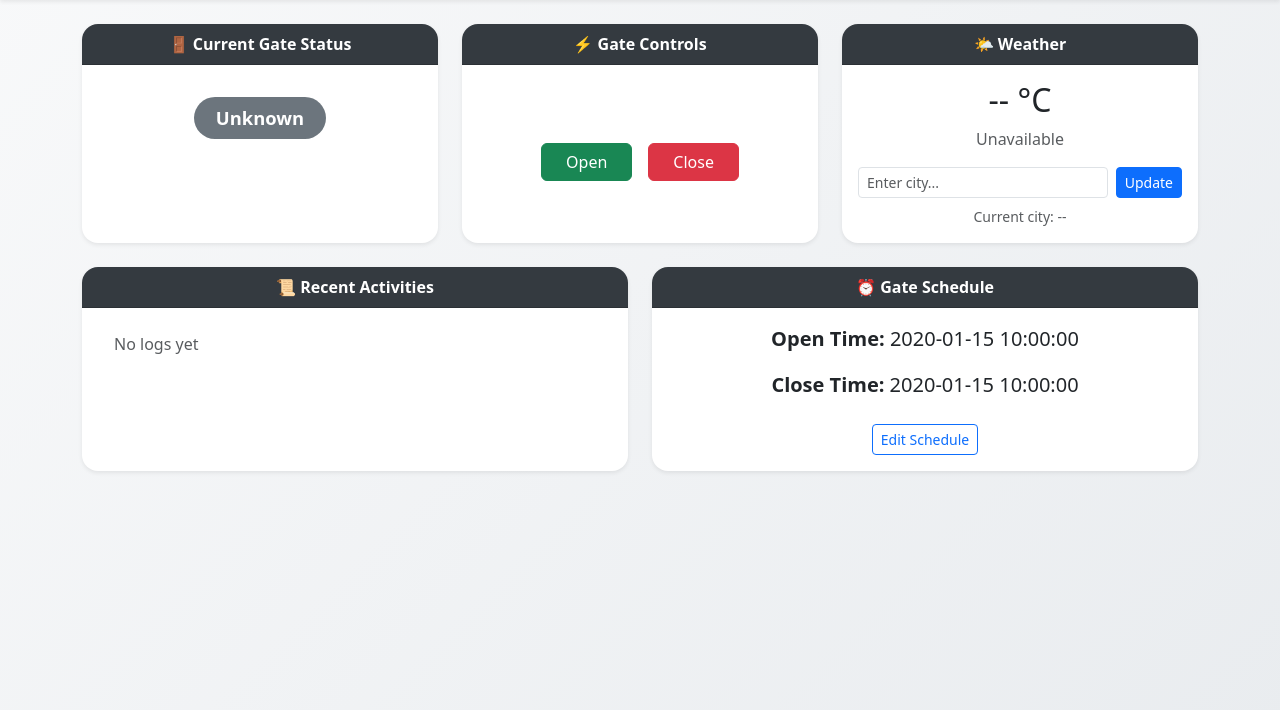
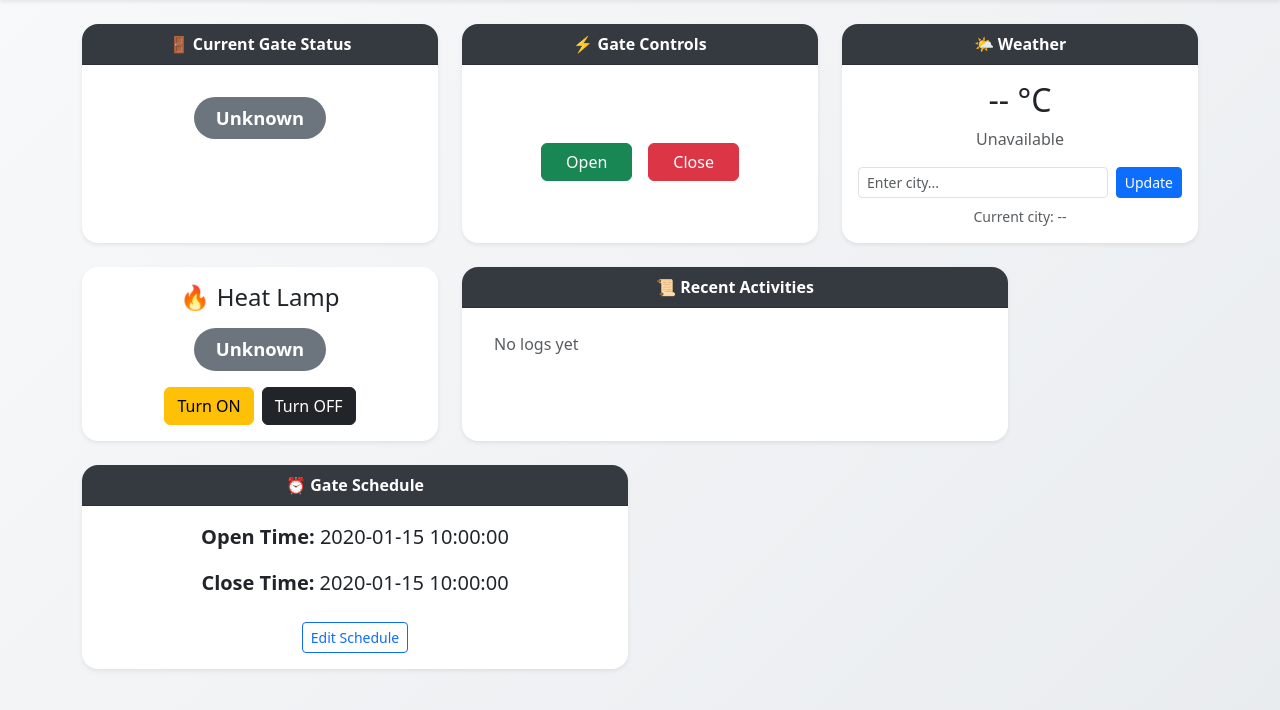
Before and after one commit to attohx/automatic-door-project, a Flask app: template templates/dashboard.html in a window 1280 px wide. Shown: the part 56-766 px from the top of the page. Run offline with Flask 3, Linux system fonts and the light colour scheme; the template is opened without the code that fills it: most values are stand-ins (such as "Sample title", 1, 10 or a date in 2020).

Commit message:
heatlamp detector

```diff
--- a/app.py
+++ b/app.py
@@ -5,6 +5,7 @@ from weather import get_weather
 import state
 import logs_db
 import db_setup
+import heat_lamp_state  # new heat lamp state manager
 import schedule_db  # upgraded schedule manager
 
 app = Flask(__name__)
@@ -121,6 +122,35 @@ def close_gate():
     send_email("Poultry Gate Closed 🔴", "The poultry gate has been closed.", [TO_EMAIL])
     return redirect(url_for("dashboard"))
 
+# -------------------- HEAT LAMP CONTROLS --------------------
+
+@app.route("/lamp/on")
+def lamp_on():
+    if "username" not in session:
+        return redirect(url_for("login"))
+
+    if heat_lamp_state.get_state() == "ON":
+        return "Heat Lamp is already ON!"
+
+    heat_lamp_state.set_state("ON")
+    logs_db.log_action("HEAT LAMP ON", session["username"])
+    send_email("Heat Lamp Turned ON 🔥", "The heat lamp has been switched ON.", [TO_EMAIL])
+    return redirect(url_for("dashboard"))
+
+@app.route("/lamp/off")
+def lamp_off():
+    if "username" not in session:
+        return redirect(url_for("login"))
+
+    if heat_lamp_state.get_state() == "OFF":
+        return "Heat Lamp is already OFF!"
+
+    heat_lamp_state.set_state("OFF")
+    logs_db.log_action("HEAT LAMP OFF", session["username"])
+    send_email("Heat Lamp Turned OFF ❄️", "The heat lamp has been switched OFF.", [TO_EMAIL])
+    return redirect(url_for("dashboard"))
+
+
 
 # -------------------- EDIT SCHEDULE --------------------
 
@@ -180,6 +210,7 @@ def status():
 
     return jsonify({
         "gate_status": state.get_state(),
+        "lamp_status": heat_lamp_state.get_state(),
         "weather": get_weather(city),
         "logs": logs_db.read_logs(10),
         "schedule": schedule_db.get_schedule()
--- /dev/null
+++ b/heat_lamp_state.py
@@ -0,0 +1,11 @@
+# heat_lamp_state.py
+
+_state = "OFF"  # default
+
+def get_state():
+    global _state
+    return _state
+
+def set_state(new_state):
+    global _state
+    _state = new_state
--- a/templates/dashboard.html
+++ b/templates/dashboard.html
@@ -104,6 +104,21 @@
           </div>
         </div>
       </div>
+      <!-- Heat Lamp -->
+      <div class="col-md-4">
+        <div class="card shadow-sm text-center">
+          <div class="card-body">
+            <h4 class="card-title mb-3">🔥 Heat Lamp</h4>
+            <h3 id="lamp-status">
+              <span class="badge bg-secondary">Loading...</span>
+            </h3>
+            <div class="mt-3 d-flex justify-content-center gap-2">
+              <a href="/lamp/on" class="btn btn-warning">Turn ON</a>
+              <a href="/lamp/off" class="btn btn-dark">Turn OFF</a>
+            </div>
+          </div>
+        </div>
+      </div>
 
       <!-- Logs -->
       <div class="col-md-6">
@@ -161,6 +176,17 @@
           document.getElementById("weather-city").innerText = "--";
         }
 
+        // Lamp Status
+        const lampStatus = document.getElementById("lamp-status");
+        if (data.lamp_status === "ON") {
+          lampStatus.innerHTML = '<span class="badge bg-warning text-dark">ON</span>';
+        } else if (data.lamp_status === "OFF") {
+          lampStatus.innerHTML = '<span class="badge bg-dark">OFF</span>';
+        } else {
+          lampStatus.innerHTML = '<span class="badge bg-secondary">Unknown</span>';
+        }
+
+
         // Logs
         const logList = document.getElementById("log-list");
         logList.innerHTML = "";
```
